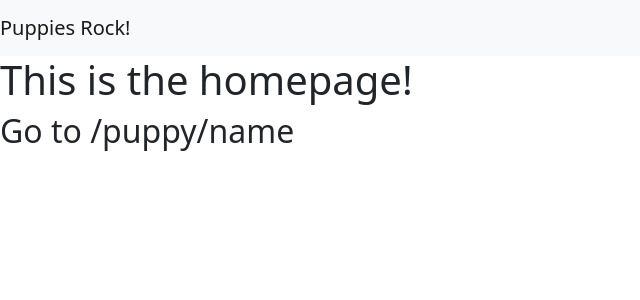
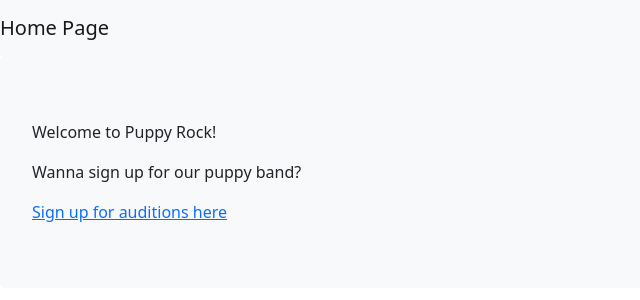
Before and after one commit to seraficaj/PythonFlaskBootcamp, a Flask app: page / in a window 1280 px wide. Shown: the top 300 px of the page, without its empty margins (0-640 px from the left). Run offline with Flask 2, Linux system fonts and the light colour scheme.

Commit message:
73. template forms

```diff
--- a/app.py
+++ b/app.py
@@ -1,15 +1,25 @@
-from flask import Flask, render_template
+from flask import Flask, render_template, request
 
 app = Flask(__name__)
 
 
 @app.route("/")
 def index():
-    return render_template("home.html")
+    return render_template("index.html")
 
-@app.route("/puppy/<name>")
-def pup_name(name):
-    return render_template("puppy.html", name=name)
+@app.route("/signup_form")
+def signup_form():
+    return render_template("signup.html")
+
+@app.route("/thankyou")
+def thankyou():
+    first = request.args.get('first')
+    last = request.args.get('last')
+    return render_template("thankyou.html", first=first, last=last)
+
+@app.errorhandler(404)
+def page_not_found(e):
+    return render_template('404.html', 404)
 
 if __name__ == "__main__":
     app.run(debug=True)
--- a/templates/base.html
+++ b/templates/base.html
@@ -4,12 +4,12 @@
   <meta charset="UTF-8">
   <meta http-equiv="X-UA-Compatible" content="IE=edge">
   <meta name="viewport" content="width=device-width, initial-scale=1.0">
-  <title>Puppy Rock</title>
+  <title></title>
   <link href="https://cdn.jsdelivr.net/npm/bootstrap@5.0.2/dist/css/bootstrap.min.css" rel="stylesheet" integrity="sha384-EVSTQN3/azprG1Anm3QDgpJLIm9Nao0Yz1ztcQTwFspd3yD65VohhpuuCOmLASjC" crossorigin="anonymous">
   <script src="https://cdn.jsdelivr.net/npm/bootstrap@5.0.2/dist/js/bootstrap.bundle.min.js" integrity="sha384-MrcW6ZMFYlzcLA8Nl+NtUVF0sA7MsXsP1UyJoMp4YLEuNSfAP+JcXn/tWtIaxVXM" crossorigin="anonymous"></script>
 </head>
   <nav class="navbar navbar-expand-lg navbar-light bg-light">
-    <a class="navbar-brand" href="{{url_for('index')}}">Puppies Rock!</a>
+      <a class="navbar-brand" href="{{url_for('index')}}">Home Page</a>
   </nav>
   {% block content %}
   {% endblock %}
--- a/templates/home.html
+++ /dev/null
@@ -1,5 +0,0 @@
-{% extends 'base.html' %}
-{% block content %}
-<h1>This is the homepage!</h1>
-<h2>Go to /puppy/name</h2>
-{% endblock %}
--- /dev/null
+++ b/templates/index.html
@@ -0,0 +1,16 @@
+{% extends "base.html"%} {% block content %}
+<!-- Bootstrap 5 has no Jumbotron element -->
+<style type="text/css">
+    .jumbotron {
+      padding: 4rem 2rem;
+      margin-bottom: 2rem;
+      background-color: var(--bs-light);
+      border-radius: .3rem;
+    }
+</style>
+<div class="jumbotron">
+  <p>Welcome to Puppy Rock!</p>
+  <p>Wanna sign up for our puppy band?</p>
+  <a href="{{url_for('signup_form')}}">Sign up for auditions here</a>
+</div>
+{% endblock %}
--- a/templates/puppy.html
+++ /dev/null
@@ -1,5 +0,0 @@
-{% extends 'base.html' %}
-{% block  content %}
-<h1>This is the page for {{name|capitalize}} </h1>
-{% comment %} <a href="{{url_for('static', filename='puppy_pic.jpg')}}"></a>{% endcomment %}
-{% endblock  %}
```
Also changed, not shown: templates/404.html (added, +7 -0 lines), templates/signup.html (added, +22 -0 lines), templates/thankyou.html (added, +7 -0 lines).
